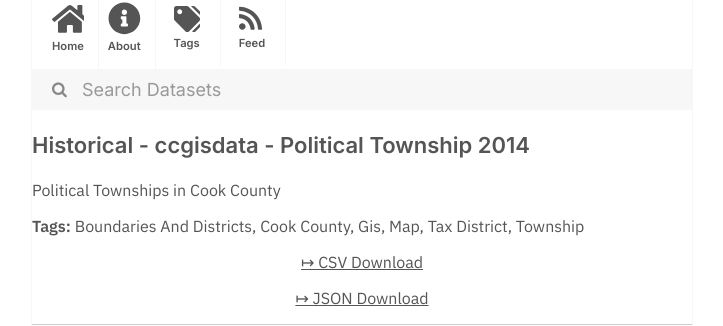
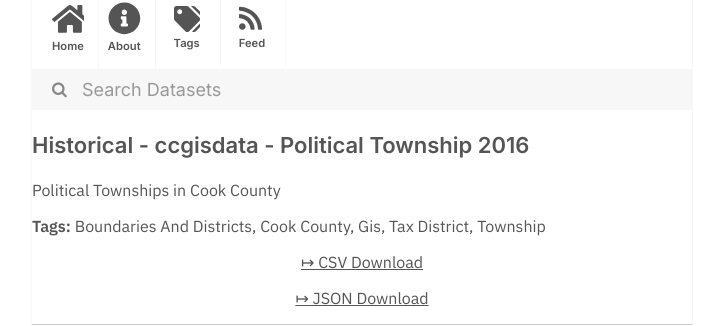
Before and after one commit to dayda-entities/cook-county-of-illinois, a Jekyll site: the page built from _posts/2020-11-10-historical-ccgisdata-political.md, in a window 1280 px wide. Shown: the part 216-542 px from the top of the page, without its empty margins (278-1001 px from the left). Built offline with Jekyll 4.4.1, drawn with Linux system fonts in a browser that asks for light colours.

Commit message:
Publish Data

```diff
--- a/_posts/2020-11-10-historical-ccgisdata-political.md
+++ b/_posts/2020-11-10-historical-ccgisdata-political.md
@@ -1,22 +1,21 @@
 ---
-title: Historical - ccgisdata - Political Township 2014
-created: '2020-11-10T16:57:31.072505'
-modified: '2020-11-10T16:57:31.072516'
+title: Historical - ccgisdata - Political Township 2016
+created: '2020-11-10T16:57:51.326030'
+modified: '2020-11-10T16:57:51.326040'
 state: active
 type: dataset
 tags:
   - Boundaries And Districts
   - Cook County
   - Gis
-  - Map
   - Tax District
   - Township
 groups:
   - Local Government
 csv_url: >-
-  https://datacatalog.cookcountyil.gov/api/views/jfun-y3wq/rows.csv?accessType=DOWNLOAD
+  https://datacatalog.cookcountyil.gov/api/views/uwq3-76vw/rows.csv?accessType=DOWNLOAD
 json_url: >-
-  https://datacatalog.cookcountyil.gov/api/views/jfun-y3wq/rows.json?accessType=DOWNLOAD
+  https://datacatalog.cookcountyil.gov/api/views/uwq3-76vw/rows.json?accessType=DOWNLOAD
 layout: post
 
 ---
```
